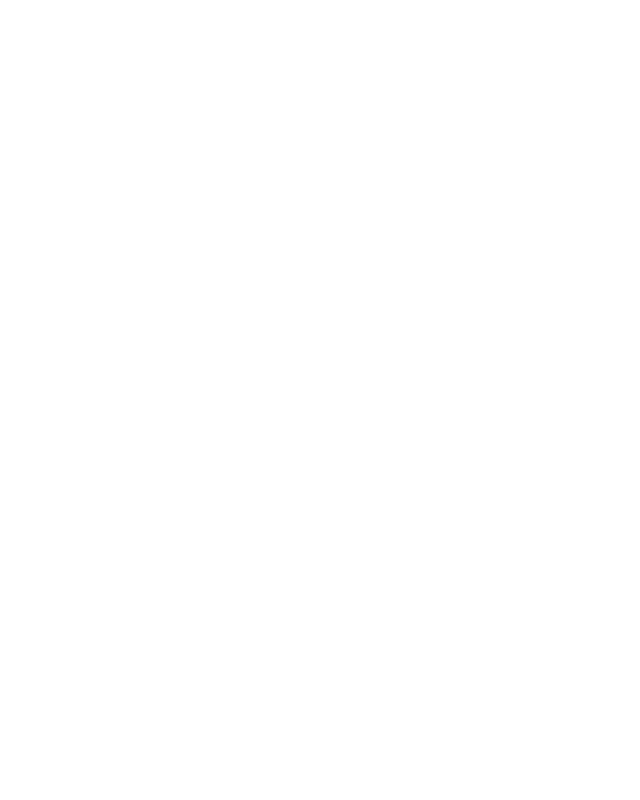
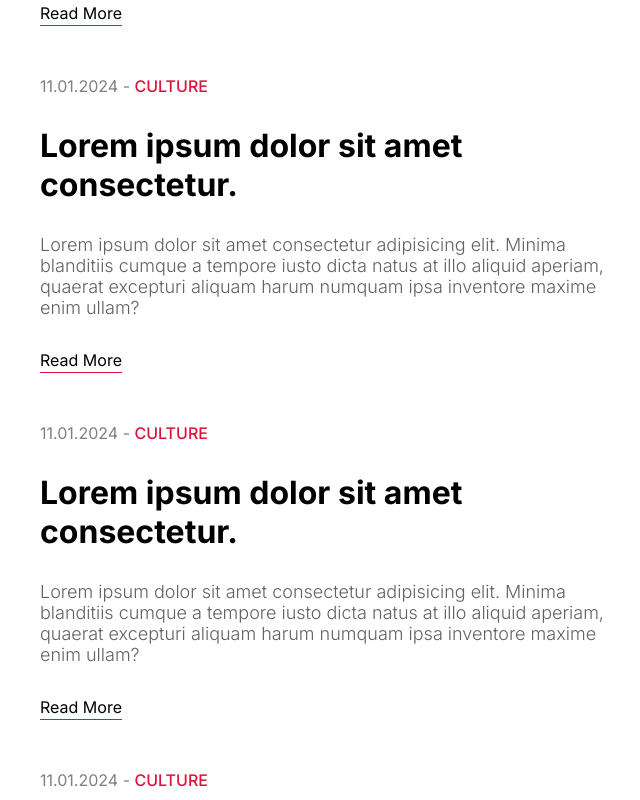
Before and after one commit to Rauf-pro/blogapp-next, a Next.js app: page / in a window 1280 px wide. Shown: the part 1580-2380 px from the top of the page, without its empty margins (168-808 px from the left). Before the commit the page ends 1330 px from the top, so only its background shows below. Built offline with nearby package versions, Linux system fonts and the light colour scheme.

Commit message:
finish card component ui design and import to cardList component as statically

```diff
--- a/src/components/Menu/Menu.jsx
+++ b/src/components/Menu/Menu.jsx
@@ -3,7 +3,7 @@
 
 const Menu = () => {
   return (
-    <div>Menu</div>
+    <div className={styles.container}>Menu</div>
   )
 }
 
--- a/src/components/Menu/menu.module.css
+++ b/src/components/Menu/menu.module.css
@@ -0,0 +1,3 @@
+.container{
+    flex: 2;
+}
--- /dev/null
+++ b/src/components/card/Card.jsx
@@ -0,0 +1,34 @@
+import React from "react";
+import styles from "./card.module.css";
+import Image from "next/image";
+import Link from "next/link";
+
+const Card = () => {
+  return (
+    <div className={styles.container}>
+      <div className={styles.imageContainer}>
+        <Image src={"/p1.jpeg"} alt="" fill className={styles.image} />
+      </div>
+      <div className={styles.textContainer}>
+        <div className={styles.detail}>
+          <span className={styles.date}>11.01.2024 - </span>
+          <span className={styles.category}>CULTURE</span>
+        </div>
+        <Link href={"/"}>
+          <h1>Lorem ipsum dolor sit amet consectetur.</h1>
+        </Link>
+        <p className={styles.desc}>
+          Lorem ipsum dolor sit amet consectetur adipisicing elit. Minima
+          blanditiis cumque a tempore iusto dicta natus at illo aliquid aperiam,
+          quaerat excepturi aliquam harum numquam ipsa inventore maxime enim
+          ullam?
+        </p>
+        <Link href={"/"} className={styles.link}>
+          Read More
+        </Link>
+      </div>
+    </div>
+  );
+};
+
+export default Card;
--- /dev/null
+++ b/src/components/card/card.module.css
@@ -0,0 +1,50 @@
+.container {
+    margin-bottom: 50px;
+    display: flex;
+    align-items: center;
+    gap: 50px;
+  }
+
+  .imageContainer {
+    flex: 1;
+    height: 350px;
+    position: relative;
+  }
+
+  .image {
+    object-fit: cover;
+  }
+
+  .textContainer {
+    flex: 1;
+    display: flex;
+    flex-direction: column;
+    gap: 30px;
+  }
+
+  .date {
+    color: gray;
+  }
+
+  .category {
+    color: crimson;
+    font-weight: 500;
+  }
+
+  .desc {
+    font-size: 18px;
+    font-weight: 300;
+    color: var(--softTextColor);
+  }
+
+  .link {
+    border-bottom: 1px solid crimson;
+    width: max-content;
+    padding: 2px 0px;
+  }
+
+  @media screen and (max-width: 1280px) {
+    .imageContainer {
+      display: none;
+    }
+  }
--- a/src/components/cardList/CardList.jsx
+++ b/src/components/cardList/CardList.jsx
@@ -1,13 +1,22 @@
-import React from 'react';
-import styles from "./cardList.module.css"
-import Pagination from '../pagination/Pagination';
+import React from "react";
+import styles from "./cardList.module.css";
+import Pagination from "../pagination/Pagination";
+import Image from "next/image";
+import Card from "../card/Card";
 
 const CardList = () => {
   return (
-    <div>CardList
-    <Pagination/>
+    <div className={styles.container}>
+      <h1 className={styles.title}>Recent Posts</h1>
+      <div className={styles.posts}>
+        <Card />
+        <Card />
+        <Card />
+        <Card />
+      </div>
+      <Pagination />
     </div>
-  )
-}
+  );
+};
 
-export default CardList
+export default CardList;
--- a/src/components/cardList/cardList.module.css
+++ b/src/components/cardList/cardList.module.css
@@ -0,0 +1,3 @@
+.container{
+    flex: 5;
+}
```
